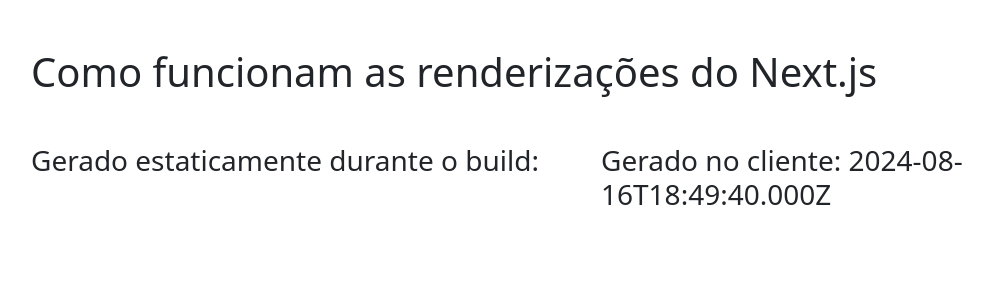
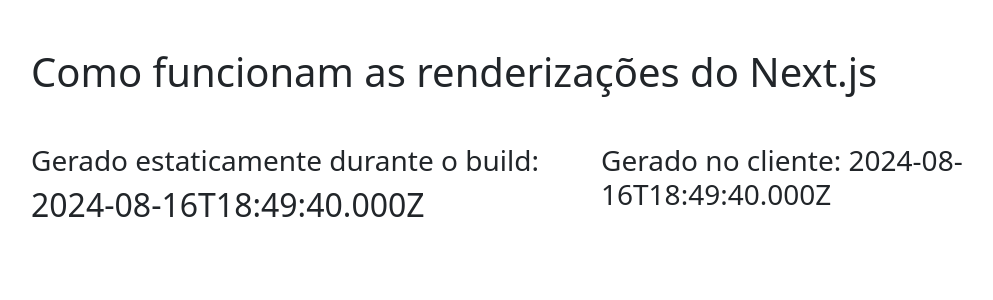
Before and after one commit to Carvalho-Juliano/black-next-js2, a Next.js app: page /static in a window 1280 px wide. Shown: the top 300 px of the page, without its empty margins (51-1044 px from the left). Built offline with nearby package versions, Linux system fonts and the light colour scheme; no server answers.

Commit message:
Atualização

```diff
--- a/src/pages/static.tsx
+++ b/src/pages/static.tsx
@@ -1,5 +1,5 @@
 import { GetStaticProps, NextPage } from "next"
-import { useEffect, useState } from "react"
+import { ReactNode, useEffect, useState } from "react"
 import { Col, Container, Row } from "reactstrap"
 
 type ApiResponse = {
@@ -18,7 +18,10 @@
   }
 }
 
-const Static: NextPage = () => {
+const Static: NextPage = (props: {
+  children?: ReactNode
+  staticData?: ApiResponse
+}) => {
   const [clientSideData, setClientSideData] = useState<ApiResponse>()
 
   useEffect(() => {
@@ -41,6 +44,9 @@
           <h3>
             Gerado estaticamente durante o build:
           </h3>
+          <h2>
+            {props.staticData?.timestamp.toString()}
+          </h2>
         </Col>
 
         <Col>
```
